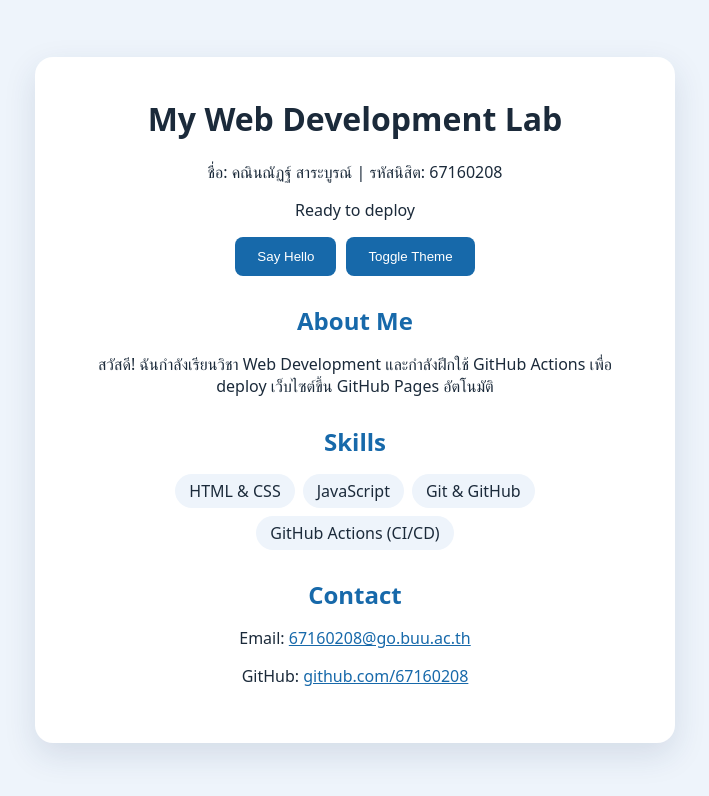
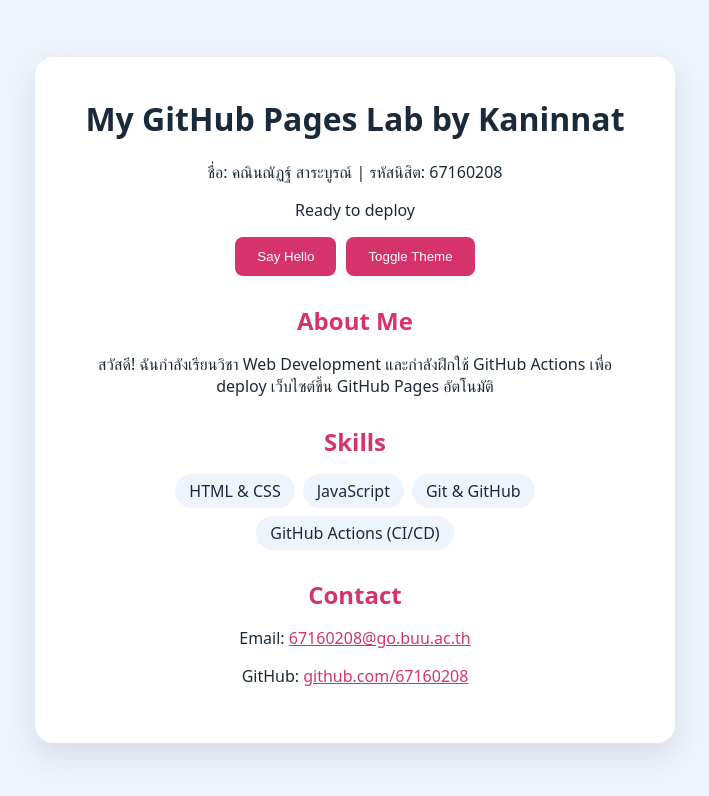
Before and after one commit to 67160208/webdev-actions-lab, a plain HTML site: page index.html in a window 1280 px wide. Shown: the whole page, without its empty margins (285-994 px from the left). Drawn offline with Linux system fonts and the light colour scheme.

Commit message:
Update home page design

```diff
--- a/index.html
+++ b/index.html
@@ -9,7 +9,7 @@
 <body>
   <main class="card">
     <header>
-      <h1>My Web Development Lab</h1>
+      <h1>My GitHub Pages Lab by Kaninnat</h1>
       <p>ชื่อ: คณินณัฏฐ์ สาระบูรณ์ | รหัสนิสิต: 67160208</p>
       <p id="status">Ready to deploy</p>
       <div class="actions">
--- a/style.css
+++ b/style.css
@@ -2,7 +2,7 @@
   --bg: #eef4fb;
   --card: #ffffff;
   --text: #1b2a3a;
-  --accent: #1769aa;
+  --accent: #d6336c;
   --shadow: #1e3a5f20;
 }
 body.dark {
```
